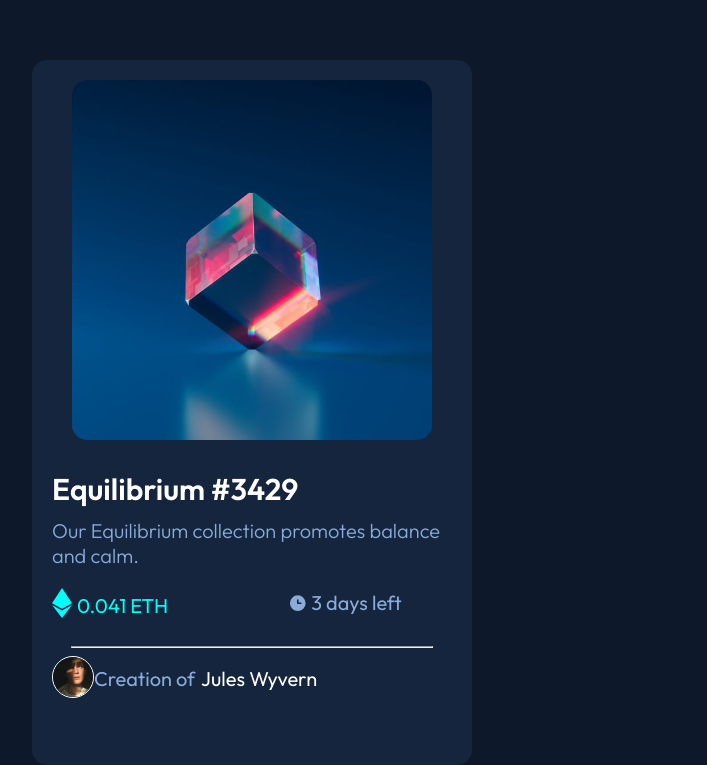
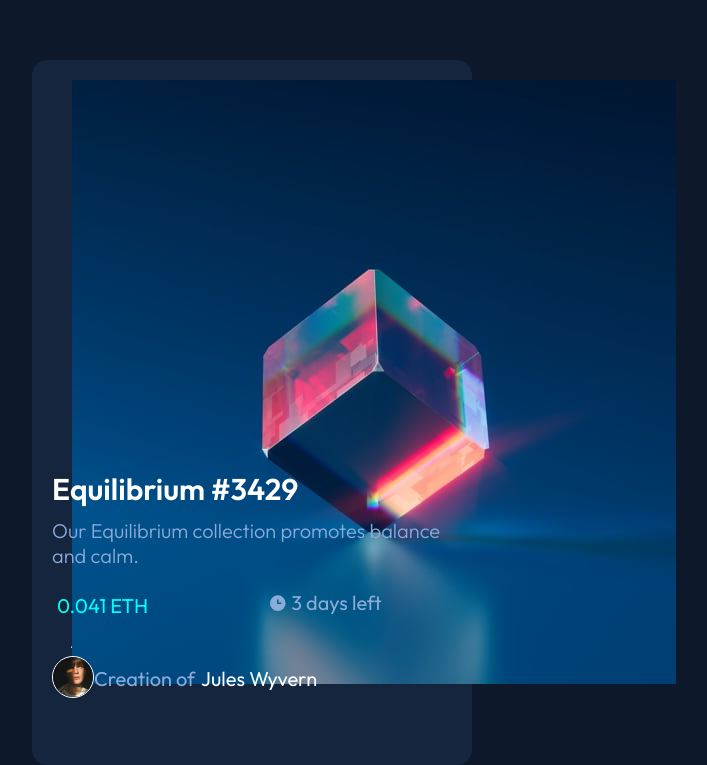
Before and after one commit to DmitryShvetsov-dev/NFT-preview-card-component, a plain HTML site: page index.html in a window 1280 px wide. Shown: the part 140-905 px from the top of the page, without its empty margins (388-1095 px from the left). Drawn offline with Linux system fonts and the light colour scheme.

Commit message:
Update index.html

```diff
--- a/index.html
+++ b/index.html
@@ -21,8 +21,9 @@
   <body>
     <div class="mainbox">
       <div class="nft">
-        <div id="backnft"></div>
-        <img src="/images/icon-view.svg" alt="view" id="eye" />
+        <div id="backnft">
+          <img src="./images/image-equilibrium.jpg" alt="nft" id="nftpng" />
+        </div>
       </div>
       <div class="name"><p id="nftname">Equilibrium #3429</p></div>
       <div class="description">
@@ -33,7 +34,6 @@
       <div class="flexbox">
         <div class="price">
           <div class="flexbox">
-            <img src="/images/icon-ethereum.svg" alt="eth" id="eth" />
             <p id="textprice">0.041 ETH</p>
           </div>
         </div>
```
